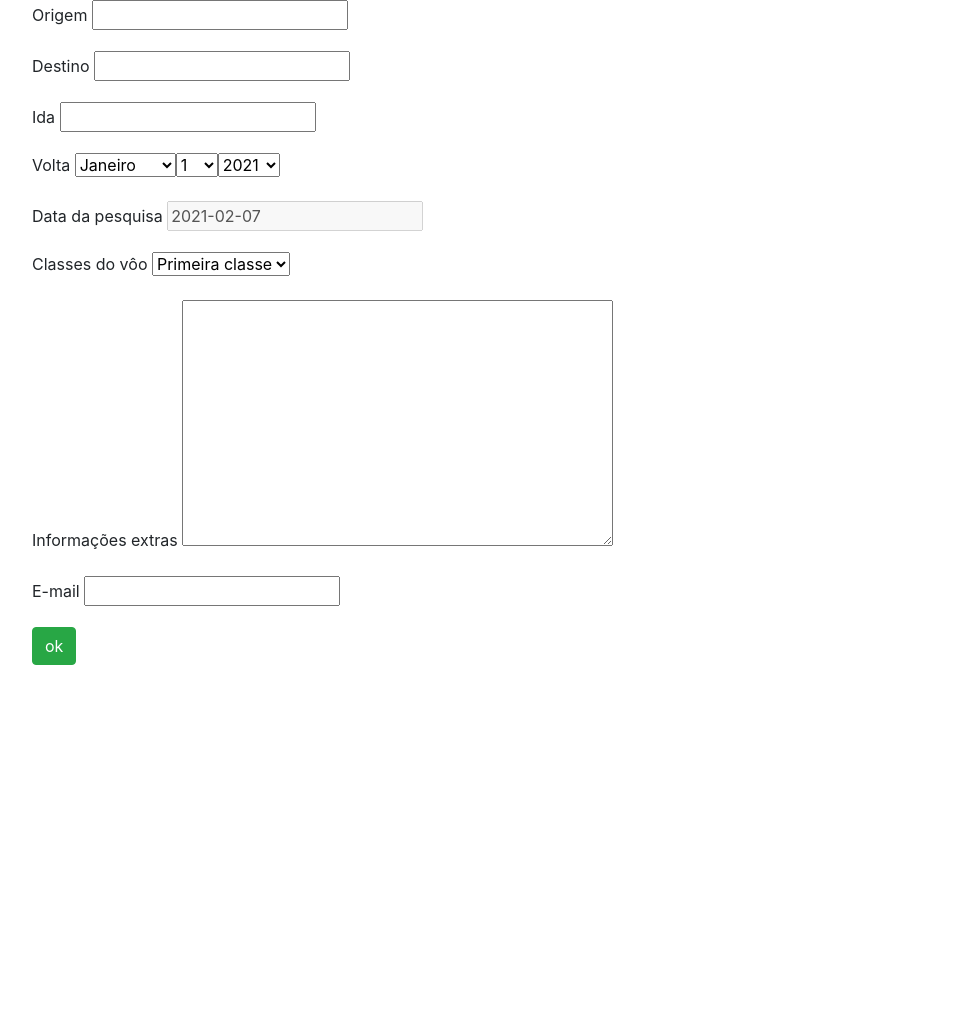
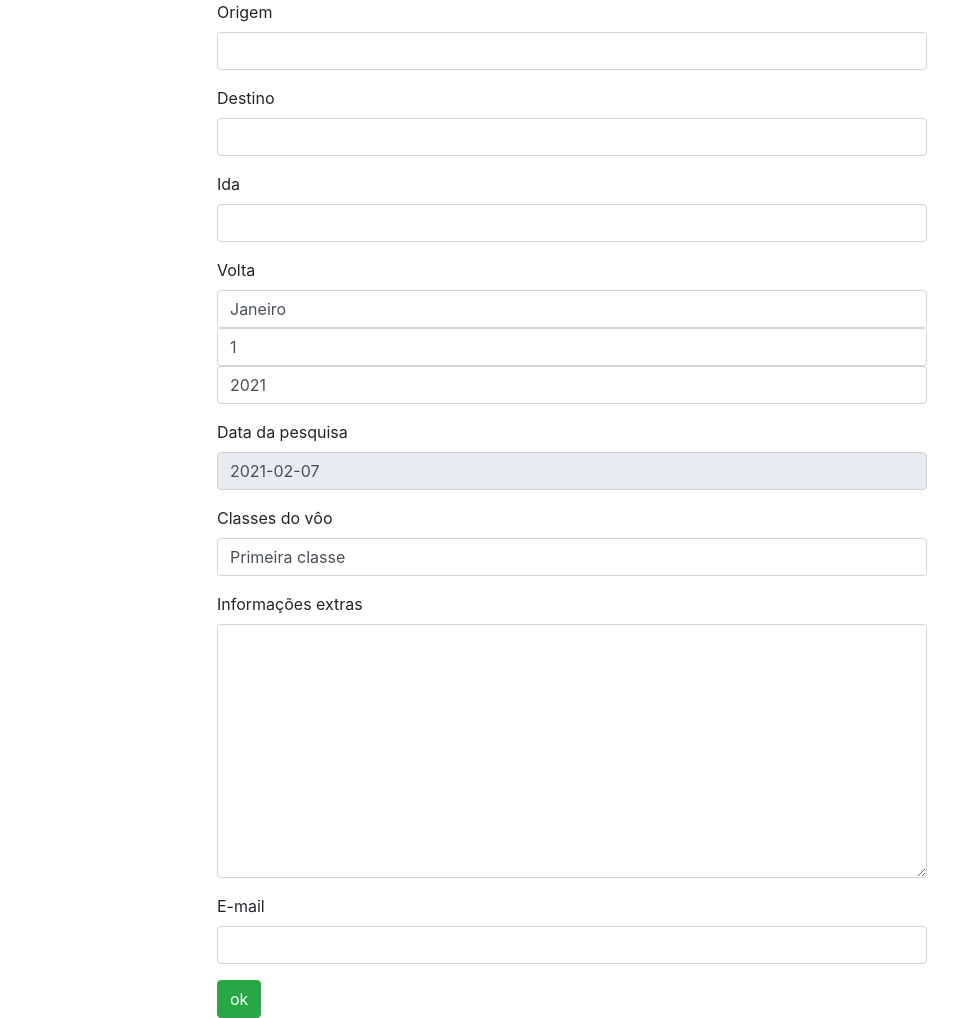
Before and after one commit to danilovbarbosa/django-forms, a Django app: page / in a window 1280 px wide. Shown: the part 64-1082 px from the top of the page, without its empty margins (68-1026 px from the left). Before the commit the page ends 729 px from the top, so only its background shows below. Run offline with Django 3.2, Linux system fonts and the light colour scheme; some libraries are stand-ins or nearby versions.

Commit message:
Ajustando o index para centralizar o formulário.

```diff
--- a/setup/settings.py
+++ b/setup/settings.py
@@ -31,6 +31,7 @@ ALLOWED_HOSTS = []
 # Application definition
 
 INSTALLED_APPS = [
+    'widget_tweaks',
     'django.contrib.admin',
     'django.contrib.auth',
     'django.contrib.contenttypes',
--- a/templates/index.html
+++ b/templates/index.html
@@ -1,13 +1,13 @@
 {% extends 'base.html'%}
-
+{% load widget_tweaks %}
 {% block content %}
-<section class="col-8">
+<section class="container col-8">
     <form action="{% url 'minha_consulta' %}" method="post">
         {% csrf_token %}
         {% for field in form.visible_fields %}
         <div class="form-group">
             <label for="{{ field.id_for_label }}"> {{ field.label }} </label>
-            {{ field }}
+            {{ field | add_class:'form-control' }}
         </div>
         {% endfor %}
         <input type="submit" value="ok" class="btn btn-success">
```
